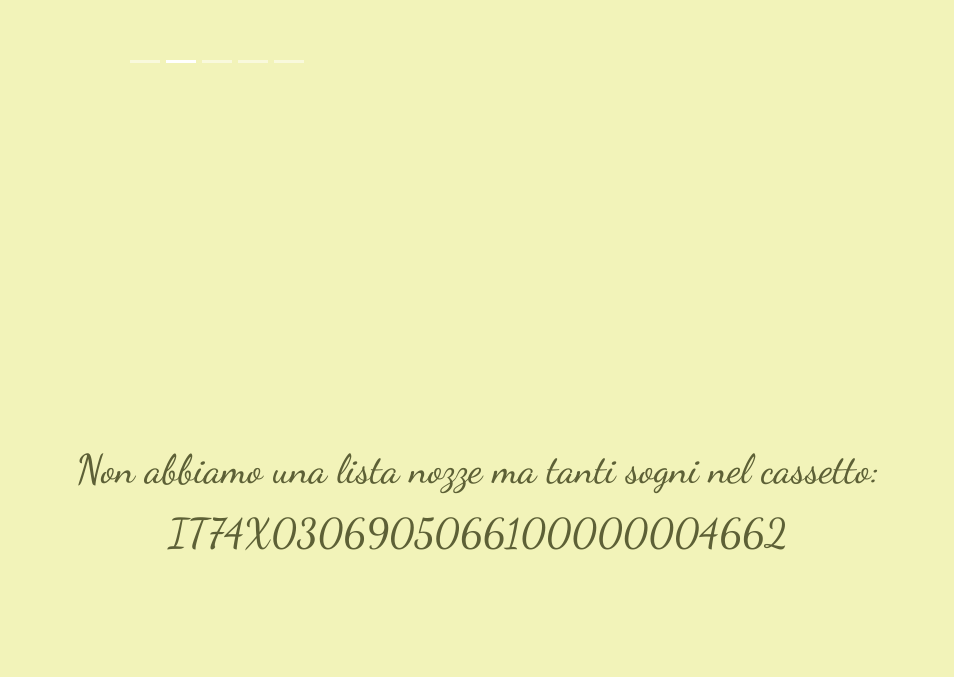
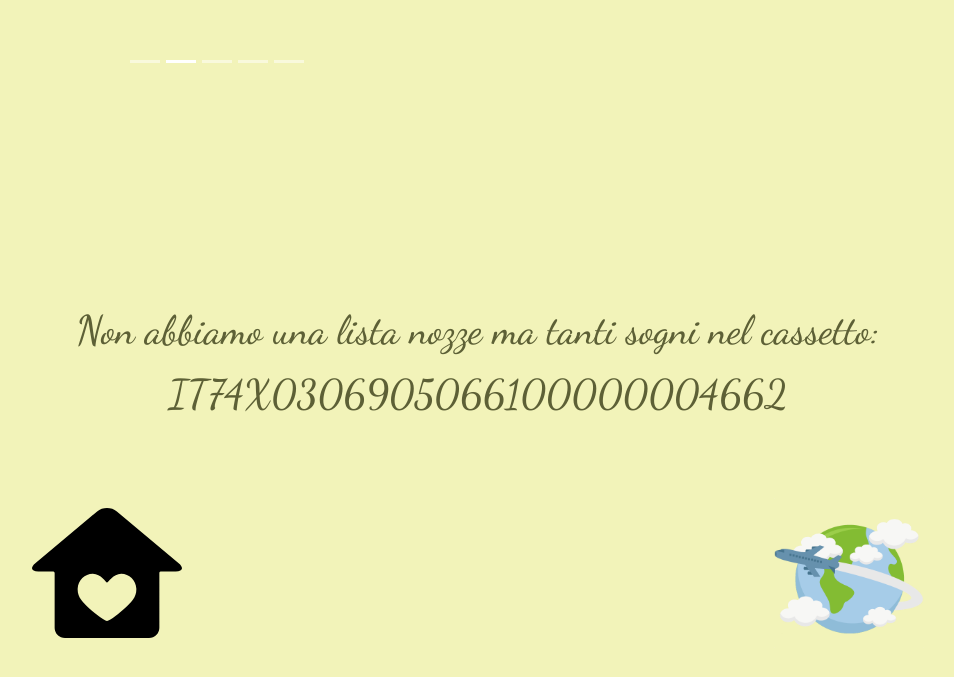
Before and after one commit to adumat/wedding-marta-daniele, a Next.js app: page / in a window 1280 px wide. Shown: the part 3175-3852 px from the top of the page, without its empty margins (162-1116 px from the left). Built offline with nearby package versions, Linux system fonts and the light colour scheme.

Commit message:
aggiunte immagini nella lista nozze

```diff
--- a/pages/WeddingList.tsx
+++ b/pages/WeddingList.tsx
@@ -1,4 +1,4 @@
-import { Row, Col } from "react-bootstrap";
+import { Row, Col, Image } from "react-bootstrap";
 import useWindowDimensions from "../services/useWindowDimensions";
 
 export default function WeddingList() {
@@ -13,6 +13,10 @@ export default function WeddingList() {
       >
         <p className="display-6">Non abbiamo una lista nozze ma tanti sogni nel cassetto:</p>
         <p className="display-6">IT74X0306905066100000004662</p>
+        <div className="d-flex flex-row align-items-center justify-content-between p-5 w-100">
+          <Image src="house-with-heart.svg" className="m-3" style={{ height: '150px' }}/>
+          <Image src="world-plane.png" className="m-3" style={{ height: '150px' }}/>
+        </div>
       </Col>
     </Row>
   );
```
Also changed, not shown: public/house-with-heart.svg (added), public/world-plane.png (added).
